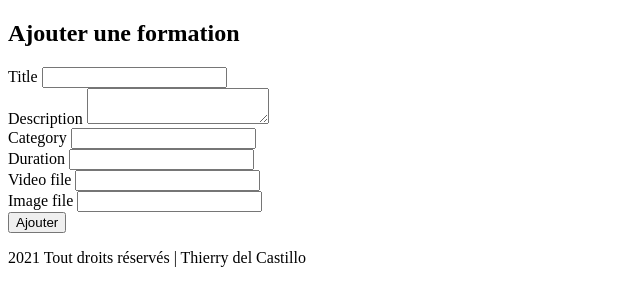
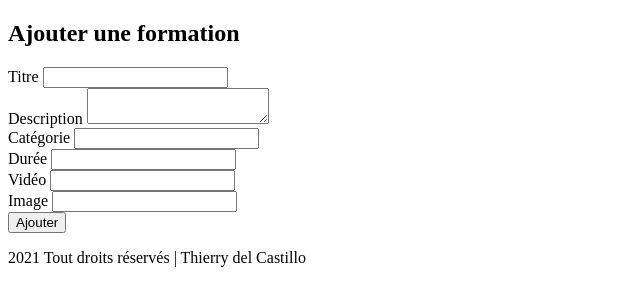
Before and after one commit to Thierrydc/videoFormation, a Symfony app: template templates/formation/new.html.twig in a window 1280 px wide. Shown: the part 78-384 px from the top of the page, without its empty margins (0-640 px from the left). Run offline with Twig, Linux system fonts and the light colour scheme; the template is opened without the code that fills it, so the values that code supplies are empty; form fields are guessed from the names that the template uses; style sheets or scripts are compiled from the project's sources; some libraries are stand-ins or nearby versions.

Commit message:
modif formation form

```diff
--- a/assets/styles/_pages.scss
+++ b/assets/styles/_pages.scss
@@ -131,6 +131,10 @@
         max-width: 800px;
         margin: 0 auto;
 
+        textarea {
+            height: 200px;
+        }
+
         #category-duration {
             display: grid;
             grid-template-columns: auto 100px;
--- a/templates/formation/new.html.twig
+++ b/templates/formation/new.html.twig
@@ -8,7 +8,7 @@
 
             {{ form_start(form) }}
                 <div class="field">
-                    {{ form_label(form.title) }}
+                    {{ form_label(form.title, "Titre") }}
                     {{ form_widget(form.title, {'attr': {'class': 'input'}}) }}
                 </div>
 
@@ -20,27 +20,27 @@
                 </div>
                 <div id="category-duration">
                     <div class="field">
-                        {{ form_label(form.category) }}
+                        {{ form_label(form.category, "Catégorie") }}
                         {{ form_widget(form.category, {'attr': {'class': 'input'}}) }}
                         {{ form_help(form.category) }}
                         {{ form_errors(form.category) }}
                     </div>
                     <div class="field" id="duration">
-                        {{ form_label(form.duration) }}
+                        {{ form_label(form.duration, "Durée") }}
                         {{ form_widget(form.duration, {'attr': {'class': 'input'}}) }}
                         {{ form_help(form.duration) }}
                         {{ form_errors(form.duration) }}
                     </div>
                 </div>
                 <div class="field">
-                    {{ form_label(form.videoFile) }}
+                    {{ form_label(form.videoFile, "Vidéo") }}
                     {{ form_widget(form.videoFile, {'attr': {'class': 'input'}}) }}
                     {{ form_help(form.videoFile) }}
                     {{ form_errors(form.videoFile) }}
                 </div>
 
                 <div class="field">
-                    {{ form_label(form.imageFile) }}
+                    {{ form_label(form.imageFile, "Image") }}
                     {{ form_widget(form.imageFile, {'attr': {'class': 'input'}}) }}
                     {{ form_help(form.imageFile) }}
                     {{ form_errors(form.imageFile) }}
```
